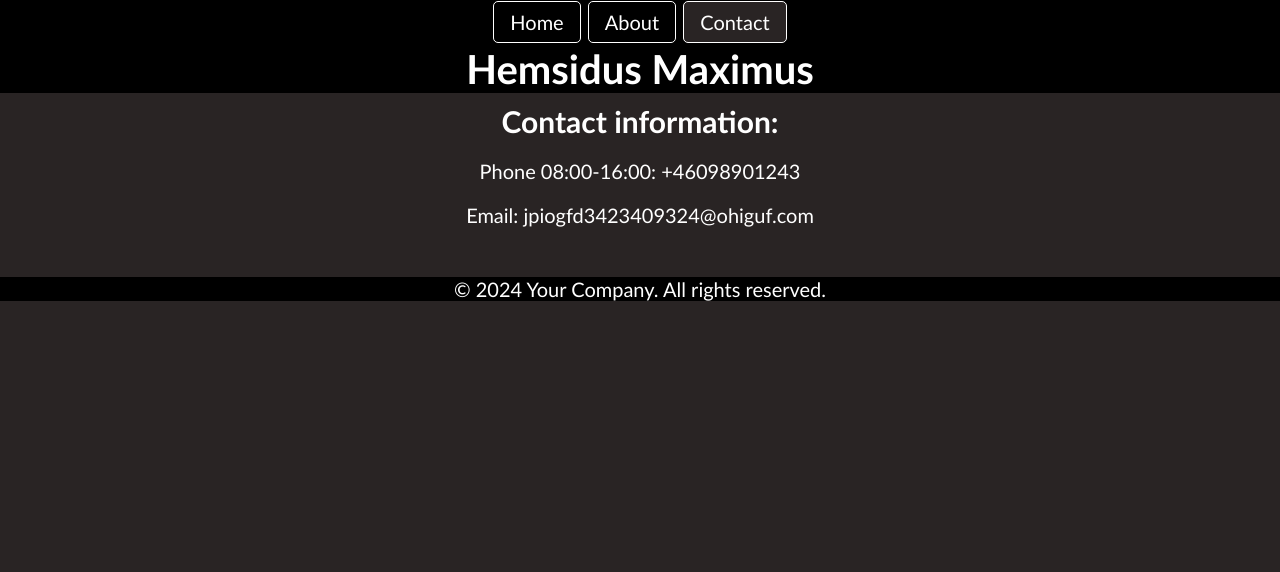
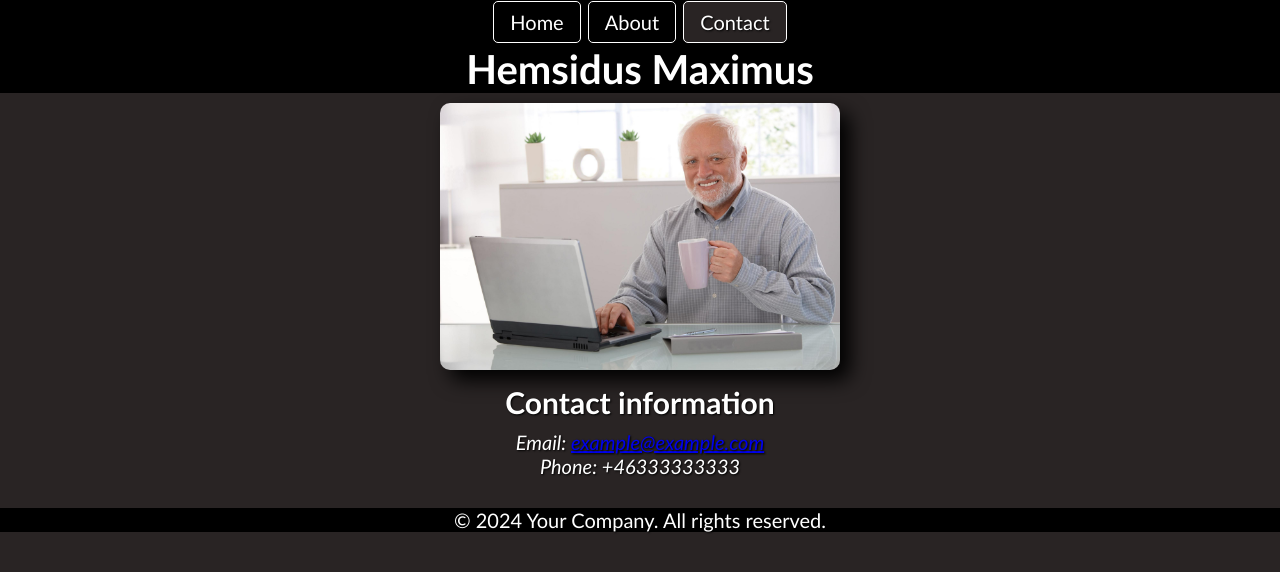
Before and after one commit to Tibitoe/HemsidusMaximus, a plain HTML site: page contact.html in a window 1280 px wide. Drawn offline with Linux system fonts and the light colour scheme.

Commit message:
lagt till bild på contact stor och liten beroende på bredd, text shadow body, allmän städning avstånd

```diff
--- a/contact.html
+++ b/contact.html
@@ -6,7 +6,9 @@
     <title>Contact</title>
     <link rel="stylesheet" href="styles.css">
 </head>
+
 <body>
+
   <header>
     <h1>Hemsidus Maximus</h1>
     <nav class="navigation-bar">
@@ -17,22 +19,29 @@
         </ul>
     </nav>
   </header>
+
   <main class="main-single-column">
-    <section>
+
+    <picture>
+      <source srcset="harold.small.jpg" media="(max-width: 400px)">
+      <source srcset="harold.jpg">
+      <img src="harold.jpg" alt="Picture of Harold" width="400" height="600">
+    </picture>
+
     <h2 class="sub-header">
-        Contact information:
+      Contact information
     </h2>
-      <p>
-        Phone 08:00-16:00: +46098901243
-      </p>
-      <p>
-        Email: jpiogfd3423409324@ohiguf.com
-      </p>
-    </section>
+
+    <address>
+      Email: <a href="mailto:webmaster@example.com">example@example.com</a><br>
+      Phone: +46333333333
+    </address>
 
 </main>
+
   <footer class="bottom-footer">
     <p>© 2024 Your Company. All rights reserved.</p>
   </footer>
+
 </body>
 </html>
--- a/styles.css
+++ b/styles.css
@@ -10,6 +10,7 @@ html {
 body {
     margin: 0;
     padding: 0;
+    text-shadow: #000000 1px 1px 2px;
 }
 main {
     padding-top: 25px;
@@ -64,7 +65,7 @@ main {
         background-color: #292424;
     }
     .sub-header {
-        padding: 0;
+        padding: 10px;
         margin: 0;
     }
     section {
@@ -84,7 +85,13 @@ main {
         background-color: #000000;
         margin-top: auto;
     }
-    @media (max-width: 480px) {
+    img {
+        max-width: 100%;
+        height: auto;
+        border-radius: 10px;
+        box-shadow: #000000 10px 10px 20px;
+    }
+@media (max-width: 480px) {
     main {
         column-count: 1;
         font-size: 24px;
```
Also changed, not shown: about.html (+7 -0 lines), index.html (+4 -1 lines), harold.jpg (added), harold.small.jpg (added). Lines whose indentation alone changed are shown as unchanged.
